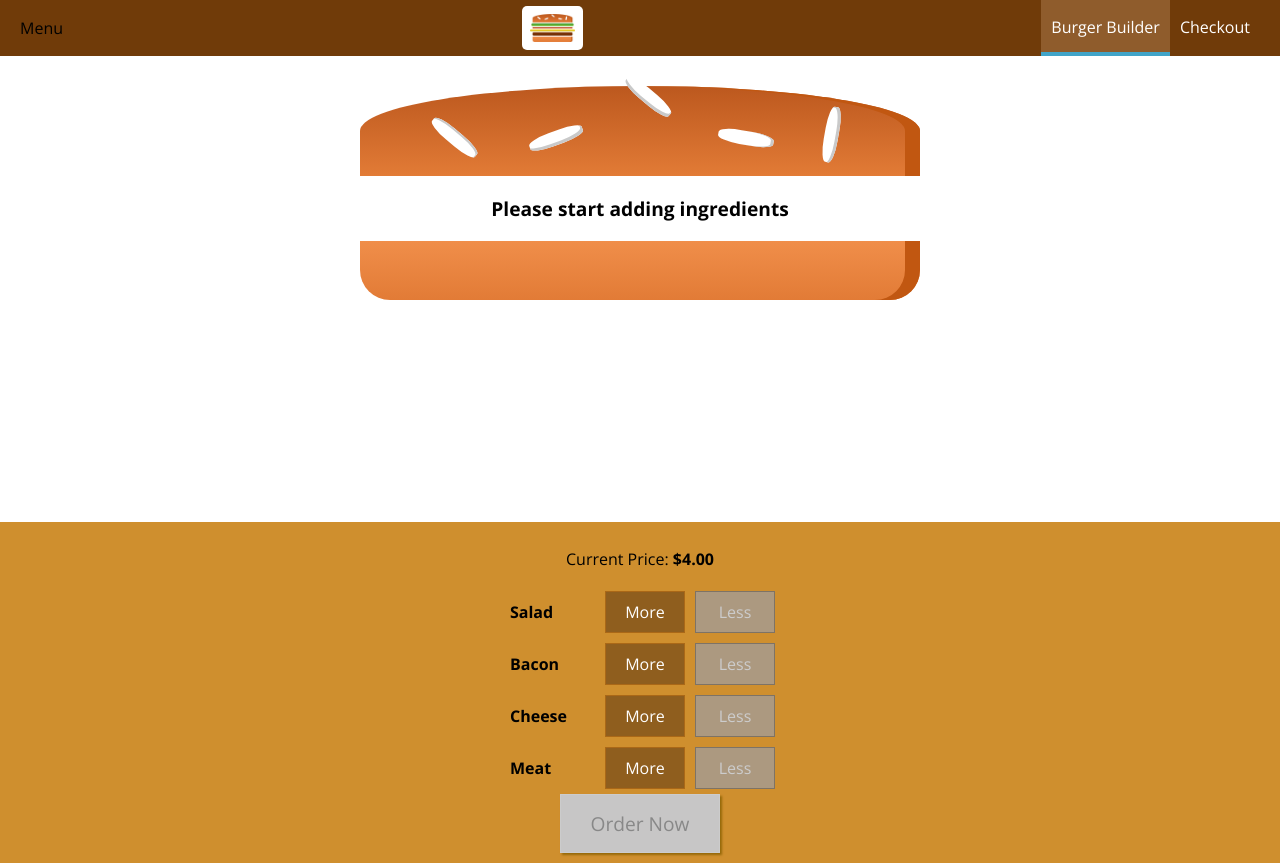
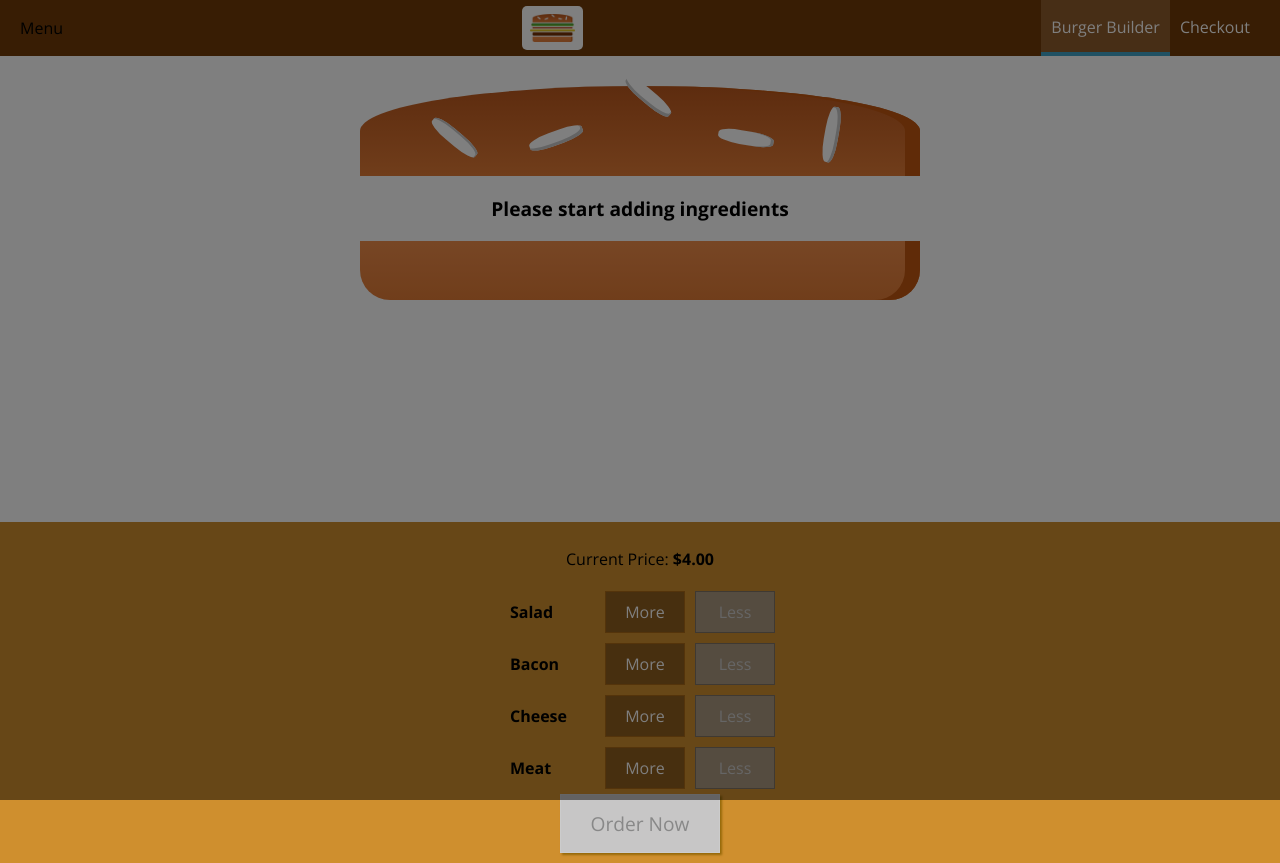
Before and after one commit to 105ron/Burger-App, a React (Create React App) app: page / in a window 1280 px wide. Built offline with nearby package versions, Linux system fonts and the light colour scheme; the HTML template or start-up script is replaced by a standard one.

Commit message:
allow side drawer to toggle in and out, convert layout to class and add state

```diff
--- a/src/components/Layout/Layout.js
+++ b/src/components/Layout/Layout.js
@@ -1,4 +1,4 @@
-import React from 'react';
+import React, { Component } from 'react';
 import styled from 'styled-components';
 import PropTypes from 'prop-types';
 import Aux from '../../hoc/Aux';
@@ -9,21 +9,46 @@ const Content = styled.main`
   margin-top: 72px;
 `;
 
-function layout(props) {
-  const { children } = props;
+class Layout extends Component {
+  constructor(props) {
+    super(props);
+    this.sideDrawerClosedHandler = this.sideDrawerClosedHandler.bind(this);
+    this.drawerToggleClicked = this.drawerToggleClicked.bind(this);
+    this.state = {
+      showSideDrawer: true,
+    };
+  }
+
+  sideDrawerClosedHandler() {
+    this.setState({ showSideDrawer: false });
+  }
+
+  drawerToggleClicked() {
+    const { showSideDrawer } = this.state;
+    const drawerVisible = showSideDrawer;
+    this.setState({ showSideDrawer: !drawerVisible });
+  }
+
+  render() {
+    const { children } = this.props;
+    const { showSideDrawer } = this.state;
     return (
       <Aux>
-      <Toolbar />
-      <SideDrawer />
+        <Toolbar drawerToggleClicked={this.drawerToggleClicked} />
+        <SideDrawer
+          open={showSideDrawer}
+          closed={this.sideDrawerClosedHandler}
+        />
         <Content>
           {children}
         </Content>
       </Aux>
     );
   }
+}
 
-layout.propTypes = {
+Layout.propTypes = {
   children: PropTypes.object.isRequired,
 };
 
-export default layout;
+export default Layout;
--- /dev/null
+++ b/src/components/Navigation/SideDrawer/DrawerToggle/DrawerToggle.js
@@ -0,0 +1,18 @@
+import React from "react";
+import styled from 'styled-components';
+import PropTypes from 'prop-types';
+
+function drawerToggle(props) {
+  const { clicked } = props;
+  return (
+    <div onClick={clicked}>
+      Menu
+    </div>
+  );
+}
+
+drawerToggle.propTypes = {
+  clicked: PropTypes.func.isRequired,
+};
+
+export default drawerToggle;
--- a/src/components/Navigation/SideDrawer/SideDrawer.js
+++ b/src/components/Navigation/SideDrawer/SideDrawer.js
@@ -3,6 +3,8 @@ import PropTypes from 'prop-types';
 import styled from 'styled-components';
 import Logo from '../../Logo/Logo';
 import NavigationItems from '../NavigationItems/NavigationItems';
+import Backdrop from '../../UI/Backdrop/Backdrop';
+import Aux from '../../../hoc/Aux';
 
 const SideDrawer = styled.div`
   position: fixed;
@@ -15,8 +17,8 @@ const SideDrawer = styled.div`
   background-color: white;
   padding: 32px 16px;
   box-sizing: border-box;
-  transform: ${props => props.open ? 'translateX(0);' : 'translateX(-100);'}
-  transition: transform 03.s ease-out;
+  transform: ${props => props.show ? 'translateX(0);' : 'translateX(-100%);'}
+  transition: transform 0.3s ease-out;
   @media (min-width: 500px) {
     display: none;
   }
@@ -27,15 +29,24 @@ const NavBar = styled.nav`
 `;
 
 function sideDrawer(props) {
+  const { closed, open } = props;
   return (
-    <SideDrawer>
-      <Logo height="11%" />
-      <NavBar>
-        <NavigationItems />
-      </NavBar>
-    </SideDrawer>
+    <Aux>
+      <Backdrop show={open} click={closed} />
+      <SideDrawer show={open} style={open ? null : { transform: 'translateX(-100%)' }}>
+        <Logo height="11%" />
+        <NavBar>
+          <NavigationItems />
+        </NavBar>
+      </SideDrawer>
+    </Aux>
   );
 }
+
+sideDrawer.propTypes = {
+  closed: PropTypes.func.isRequired,
+  open: PropTypes.bool.isRequired,
+};
 
 export default sideDrawer;
 
--- a/src/components/Navigation/Toolbar/Toolbar.js
+++ b/src/components/Navigation/Toolbar/Toolbar.js
@@ -3,6 +3,7 @@ import PropTypes from 'prop-types';
 import styled from 'styled-components';
 import Logo from '../../Logo/Logo';
 import NavigationItems from "../NavigationItems/NavigationItems";
+import DrawerToggle from '../SideDrawer/DrawerToggle/DrawerToggle';
 
 const Toolbar = styled.header`
   height: 56px;
@@ -27,11 +28,10 @@ const Nav = styled.nav`
 `;
 
 function toolbar(props) {
+  const { drawerToggleClicked } = props;
   return (
     <Toolbar>
-      <div>
-        Menu
-      </div>
+      <DrawerToggle clicked={drawerToggleClicked} />
       <Logo height="80%" />
       <Nav>
         <NavigationItems />
@@ -40,4 +40,8 @@ function toolbar(props) {
   );
 }
 
+toolbar.propTypes = {
+  drawerToggleClicked: PropTypes.func.isRequired,
+};
+
 export default toolbar;
```
Lines whose indentation alone changed are shown as unchanged.
